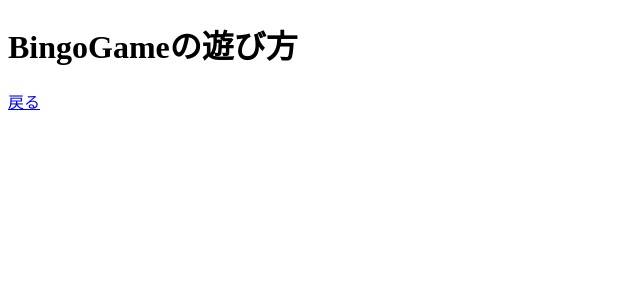
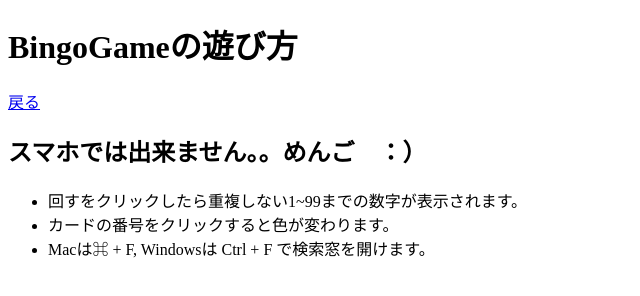
Before and after one commit to mayone-du/BingoGame, a plain HTML site: page usage.html in a window 1280 px wide. Shown: the whole page, without its empty margins (0-640 px from the left). Drawn offline with Linux system fonts and the light colour scheme.

Commit message:
usage append a little

```diff
--- a/usage.html
+++ b/usage.html
@@ -8,5 +8,12 @@
 <body>
   <h1>BingoGameの遊び方</h1>
   <a href="./index.html">戻る</a>
+
+  <h2>スマホでは出来ません。。めんご　：）</h2>
+  <ul>
+    <li>回すをクリックしたら重複しない1~99までの数字が表示されます。</li>
+    <li>カードの番号をクリックすると色が変わります。</li>
+    <li>Macは⌘ + F, Windowsは Ctrl + F で検索窓を開けます。</li>
+  </ul>
 </body>
 </html>
```
Also changed, not shown: 1 other file.
